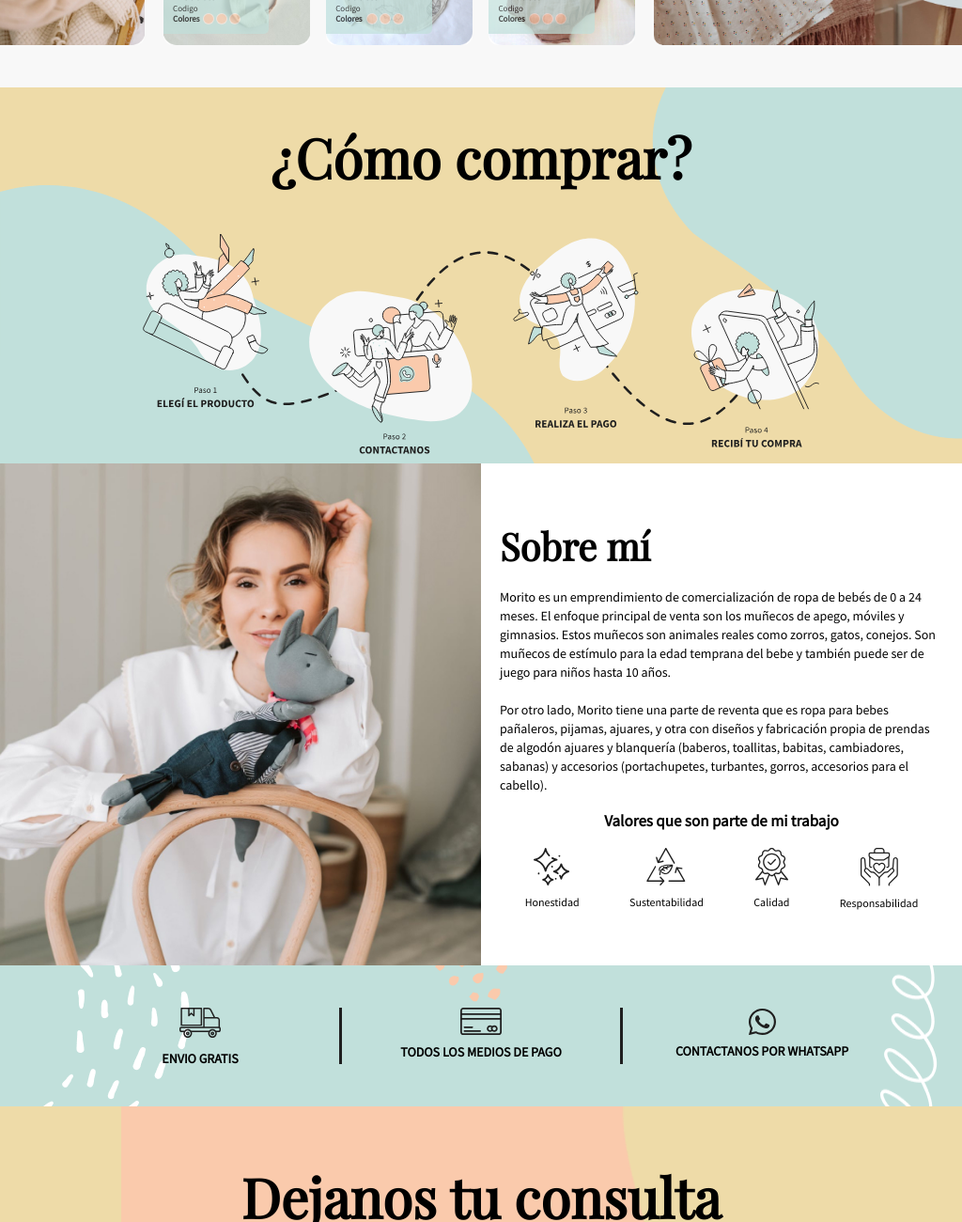
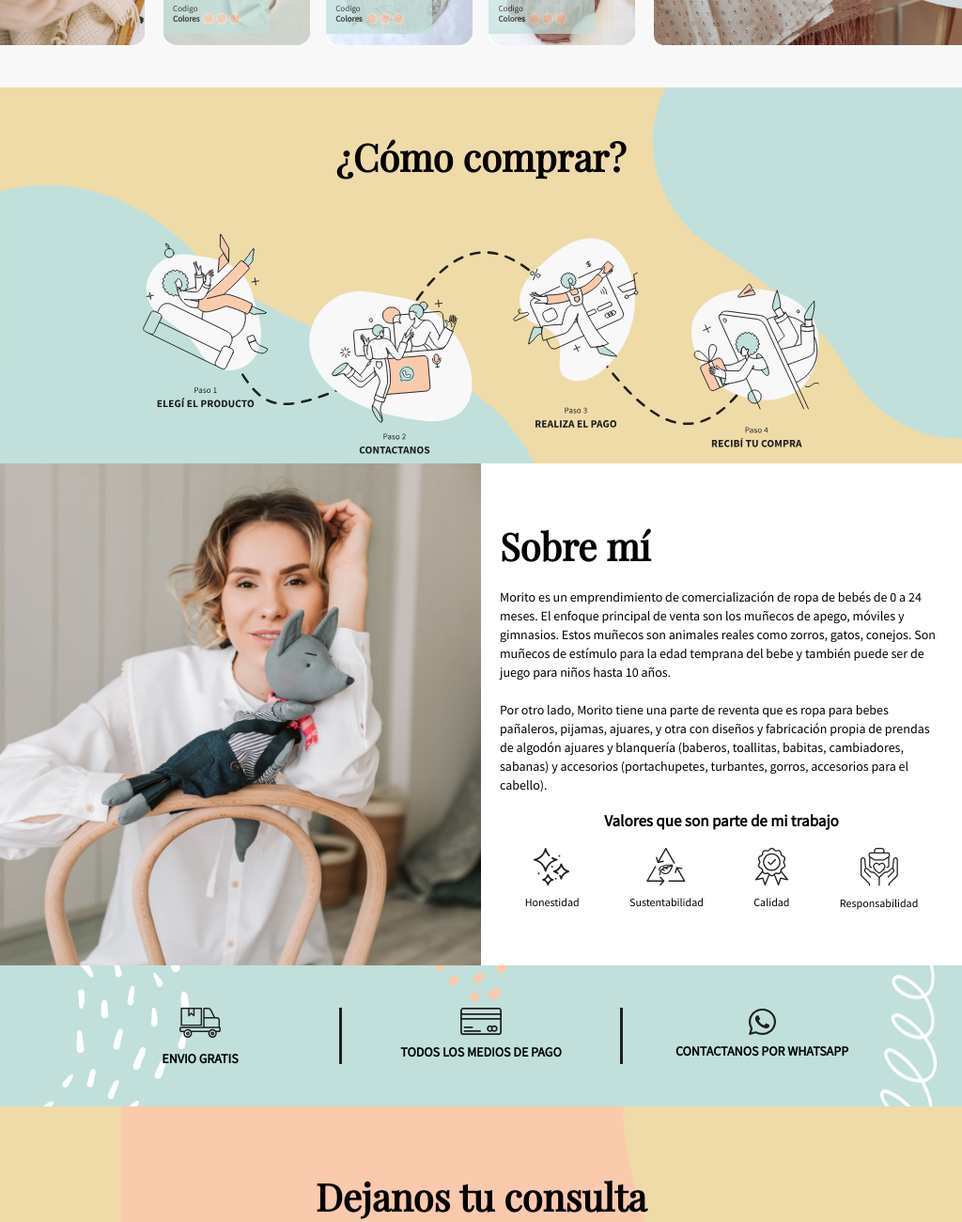
Before and after one commit to franHellbusch/proyecto-morito, a plain HTML site: page index.html in a window 1024 px wide. Shown: the part 1140-2440 px from the top of the page at 94% size. Drawn offline with nearby package versions, Linux system fonts and the light colour scheme.

Commit message:
ajustando tamaño titulos

```diff
--- a/index.css
+++ b/index.css
@@ -939,7 +939,7 @@ header {
     }
 
     .howBuy h2 {
-        font-size: 58px;
+        font-size: 33px;
         line-height: 72px;
         z-index: 2;
         margin-top: 30px;
@@ -1070,6 +1070,10 @@ header {
         margin-right: 1px;
         background: #FACAAC;
         opacity: 1;
+    }
+
+    .howBuy h2 {
+        font-size: 40px;
     }
 }
 
@@ -1708,6 +1712,11 @@ header {
     }
 
     /* contacto */
+    .contacto-title {
+        text-align: center;
+        font-size: 40px;
+    }
+
     .contacto {
         justify-content: center;
     }
```
